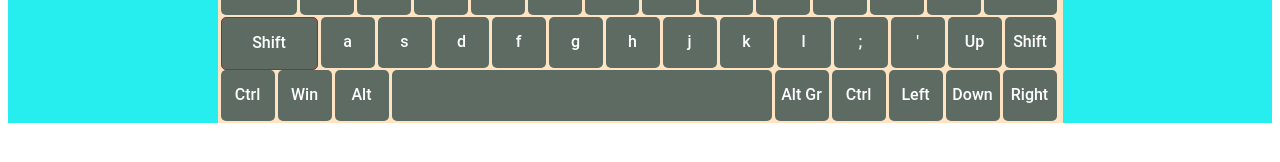
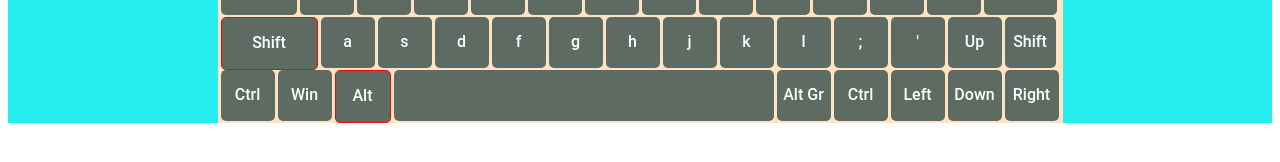
Before and after one commit to babtsoualiaksandr/codejam-virtual-keyboard, a website: page index.html in a window 1280 px wide. Shown: the part 482-644 px from the top of the page. Drawn offline with Linux system fonts and the light colour scheme.

Commit message:
fix: styles btn altlet

```diff
--- a/styles.scss
+++ b/styles.scss
@@ -69,7 +69,7 @@
             &.space {
                 width: 380px;
             }
-            &.alt {
+            &.altleft {
                 border: solid 1px red
             }
 
```
Also changed, not shown: styles.css, 1 other file.
